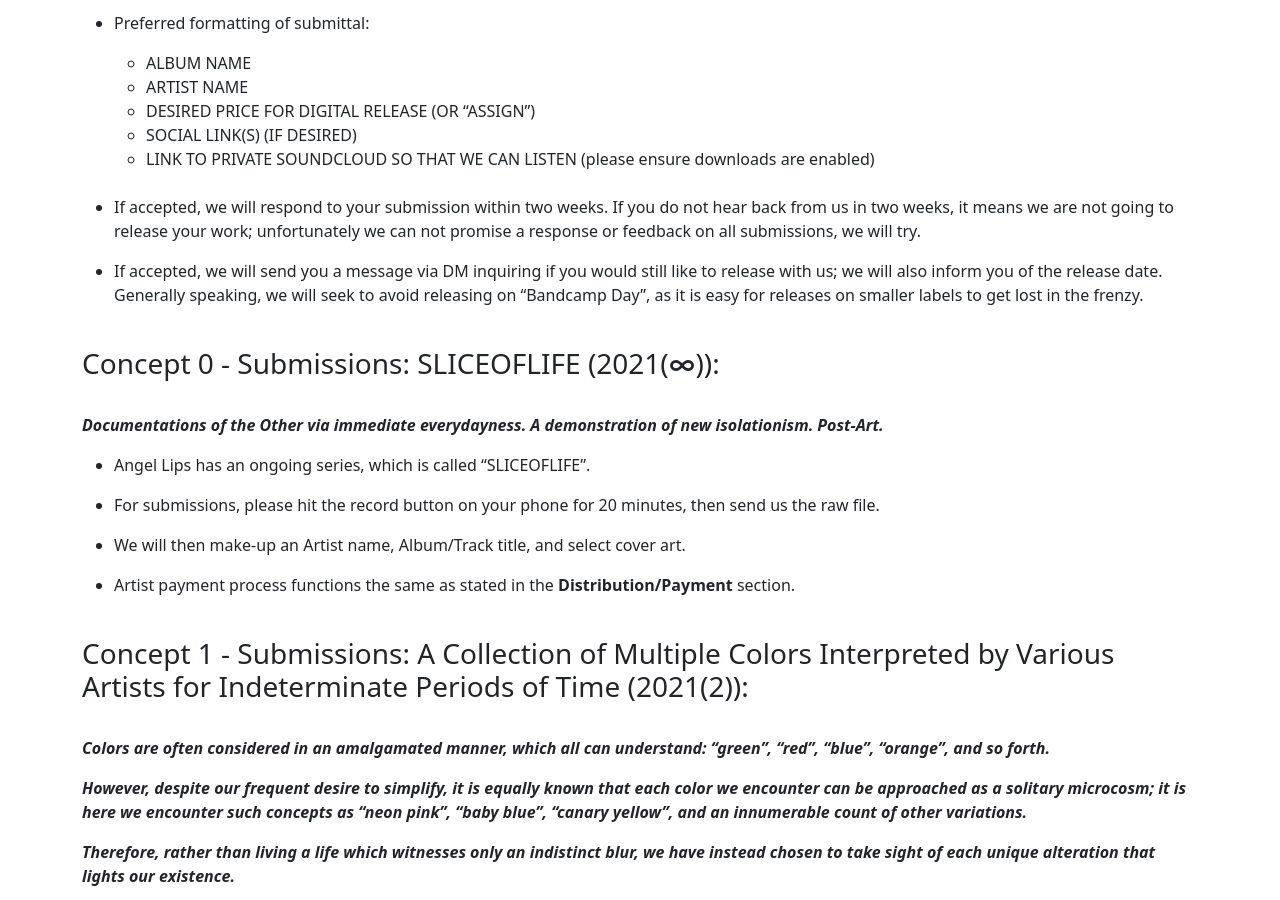
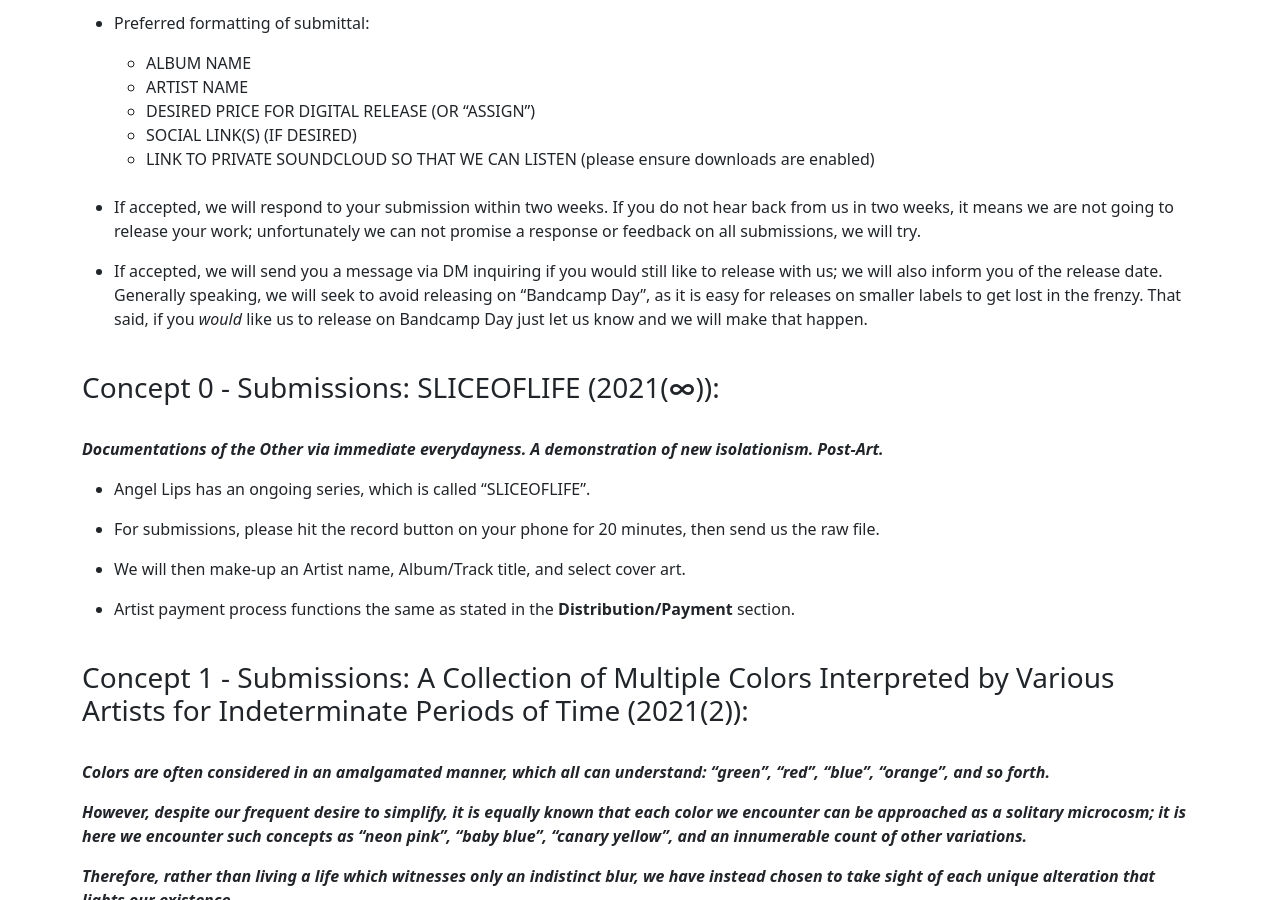
Before and after one commit to angellips/angellips.github.io, a Jekyll site: the page built from submissions.md, in a window 1280 px wide and 900 px high, scrolled down 1071 px. Built offline with Jekyll 4.4.1, drawn with Linux system fonts in a browser that asks for light colours.

Commit message:
Update submissions.md

```diff
--- a/submissions.md
+++ b/submissions.md
@@ -56,7 +56,7 @@ At the moment, all releases are digital only.
 
 * If accepted, we will respond to your submission within two weeks. If you do not hear back from us in two weeks, it means we are not going to release your work; unfortunately we can not promise a response or feedback on all submissions, we will try.
 
-* If accepted, we will send you a message via DM inquiring if you would still like to release with us; we will also inform you of the release date. Generally speaking, we will seek to avoid releasing on “Bandcamp Day”, as it is easy for releases on smaller labels to get lost in the frenzy. <br/><br/>
+* If accepted, we will send you a message via DM inquiring if you would still like to release with us; we will also inform you of the release date. Generally speaking, we will seek to avoid releasing on “Bandcamp Day”, as it is easy for releases on smaller labels to get lost in the frenzy. That said, if you _would_ like us to release on Bandcamp Day just let us know and we will make that happen. <br/><br/>
 
 ### Concept 0 - Submissions: SLICEOFLIFE (2021(∞)):
 <br/>
```
